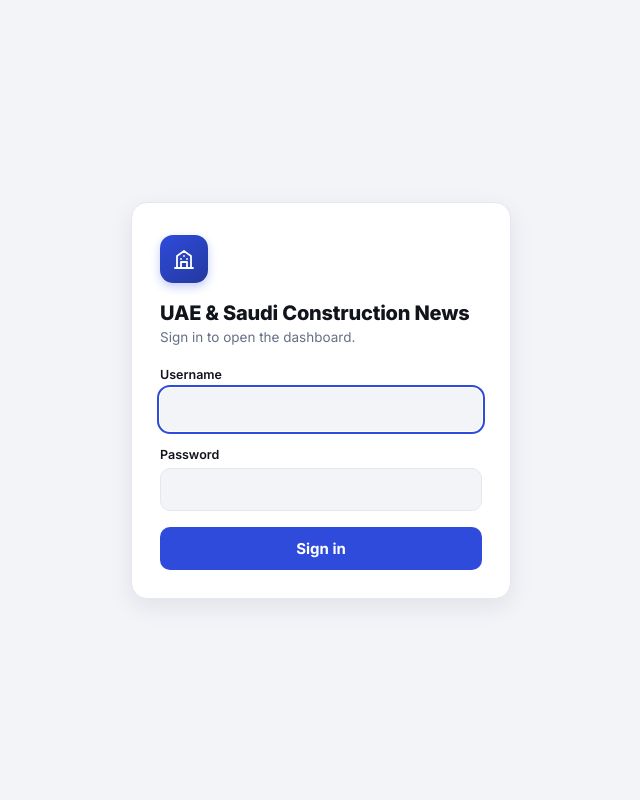
After one commit to afraaaliya471-crypto/News-app, a Python web app: template templates/login.html in a window 1280 px wide. The commit adds this page. Shown: the whole page, without its empty margins (319-959 px from the left). Run offline with Jinja, Linux system fonts and the light colour scheme; the template is opened without the code that fills it, so the values that code supplies are empty.

Commit message:
Replace the browser password popup with a proper login page
HTTP Basic auth made the browser show its own native popup. Login is now a
styled form that matches the dashboard, backed by a signed session cookie
(HttpOnly, SameSite=Lax, Secure, 24h). The cookie's signing key is derived
from the dashboard password, so deploys don't log anyone out and changing
the password invalidates every session. Added a Log out button, and the
dashboard redirects to the login page if its session expires mid-use.

A valid Authorization header is still accepted so server-side curl -u
debugging keeps working, but no WWW-Authenticate challenge is ever sent,
so browsers never show the popup. Still fails closed (503) if
DASHBOARD_PASSWORD is not configured.

```diff
--- /dev/null
+++ b/templates/login.html
@@ -0,0 +1,109 @@
+<!DOCTYPE html>
+<html>
+<head>
+<meta charset="utf-8">
+<meta name="viewport" content="width=device-width, initial-scale=1">
+<meta name="robots" content="noindex, nofollow">
+<title>Sign in - UAE & Saudi Construction News</title>
+<link rel="preconnect" href="https://fonts.googleapis.com">
+<link rel="preconnect" href="https://fonts.gstatic.com" crossorigin>
+<link href="https://fonts.googleapis.com/css2?family=Inter:wght@400;500;600;700;800&display=swap" rel="stylesheet">
+<script>
+  try { document.documentElement.setAttribute('data-theme', localStorage.getItem('theme') || 'light'); } catch (e) {}
+</script>
+<style>
+  :root {
+    --bg: #f3f4f8;
+    --surface: #ffffff;
+    --border: #e4e7ed;
+    --text: #12141c;
+    --muted: #667085;
+    --brand: #2f4bdb;
+    --brand-dark: #23399f;
+    --danger: #b42318;
+    --danger-soft: #fde8e8;
+    --shadow-md: 0 8px 24px rgba(16,24,40,0.08);
+  }
+  [data-theme="dark"] {
+    --bg: #0f1117;
+    --surface: #1a1d29;
+    --border: #2d3142;
+    --text: #e4e7ed;
+    --muted: #98a2b3;
+    --danger: #fda29b;
+    --danger-soft: #3b1511;
+  }
+  * { box-sizing: border-box; }
+  html, body { height: 100%; }
+  body {
+    margin: 0;
+    font-family: "Inter", "Segoe UI", -apple-system, Arial, sans-serif;
+    background: var(--bg);
+    color: var(--text);
+    -webkit-font-smoothing: antialiased;
+    display: flex; align-items: center; justify-content: center;
+    padding: 24px;
+  }
+  .card {
+    width: 100%; max-width: 380px;
+    background: var(--surface); border: 1px solid var(--border);
+    border-radius: 16px; padding: 32px 28px 28px;
+    box-shadow: var(--shadow-md);
+  }
+  .brand-mark {
+    width: 48px; height: 48px; border-radius: 13px;
+    background: linear-gradient(145deg, var(--brand), var(--brand-dark));
+    display: flex; align-items: center; justify-content: center;
+    box-shadow: 0 4px 10px rgba(47,75,219,0.28);
+    margin-bottom: 18px;
+  }
+  h1 { font-size: 20px; font-weight: 800; letter-spacing: -0.01em; margin: 0 0 4px; }
+  .sub { margin: 0 0 22px; color: var(--muted); font-size: 13.5px; }
+  label { display: block; font-size: 12.5px; font-weight: 600; margin: 0 0 6px; }
+  input {
+    width: 100%; font: inherit; font-size: 15px;
+    padding: 11px 13px; margin-bottom: 16px;
+    background: var(--bg); color: var(--text);
+    border: 1px solid var(--border); border-radius: 10px;
+  }
+  input:focus { outline: 2px solid var(--brand); outline-offset: 1px; border-color: transparent; }
+  button {
+    width: 100%; font: inherit; font-size: 15px; font-weight: 700;
+    padding: 12px; border: 0; border-radius: 10px; cursor: pointer;
+    background: var(--brand); color: #fff;
+  }
+  button:hover { background: var(--brand-dark); }
+  .error {
+    background: var(--danger-soft); color: var(--danger);
+    font-size: 13px; font-weight: 600;
+    padding: 10px 12px; border-radius: 10px; margin-bottom: 16px;
+  }
+</style>
+</head>
+<body>
+  <main class="card">
+    <div class="brand-mark">
+      <svg width="24" height="24" viewBox="0 0 24 24" fill="none" stroke="white" stroke-width="1.8" stroke-linecap="round" stroke-linejoin="round" aria-hidden="true">
+        <path d="M3 21h18"/>
+        <path d="M5 21V9l7-5 7 5v12"/>
+        <path d="M9 21v-6h6v6"/>
+        <path d="M9 12h.01M15 12h.01M12 9h.01"/>
+      </svg>
+    </div>
+    <h1>UAE &amp; Saudi Construction News</h1>
+    <p class="sub">Sign in to open the dashboard.</p>
+
+    {% if error %}<div class="error" role="alert">{{ error }}</div>{% endif %}
+
+    <form method="post" action="{{ url_for('login') }}">
+      <label for="username">Username</label>
+      <input id="username" name="username" type="text" autocomplete="username" autocapitalize="none" spellcheck="false" required autofocus>
+
+      <label for="password">Password</label>
+      <input id="password" name="password" type="password" autocomplete="current-password" required>
+
+      <button type="submit">Sign in</button>
+    </form>
+  </main>
+</body>
+</html>
```
Also changed, not shown: app.py (+77 -18 lines), templates/index.html (+24 -0 lines).
